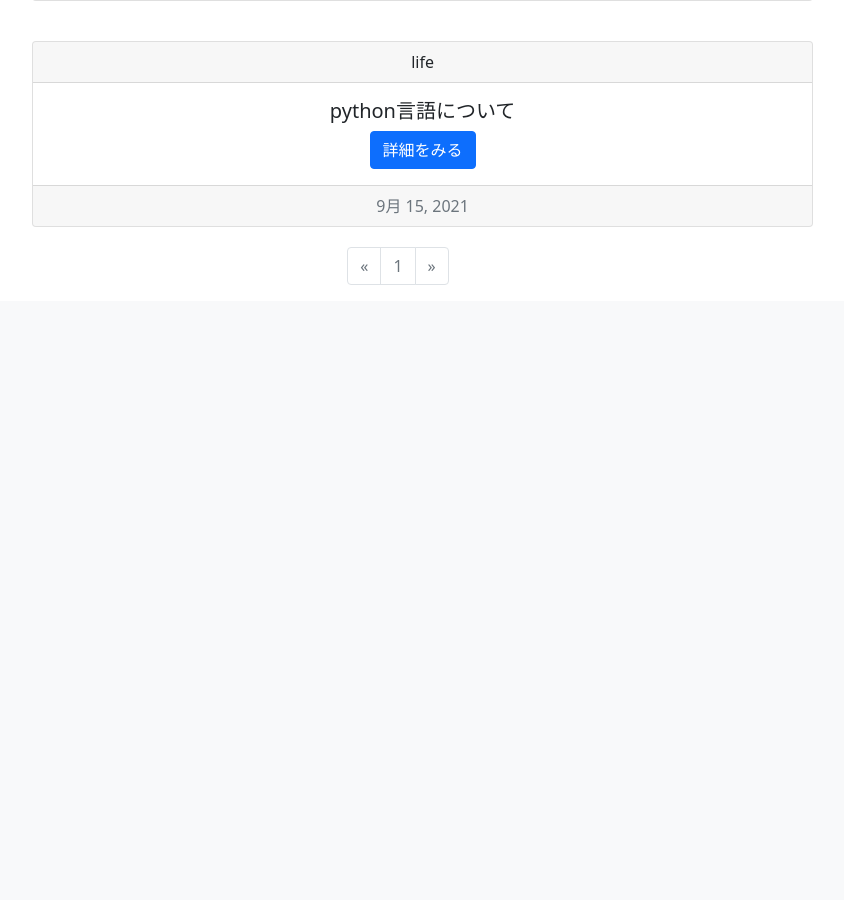
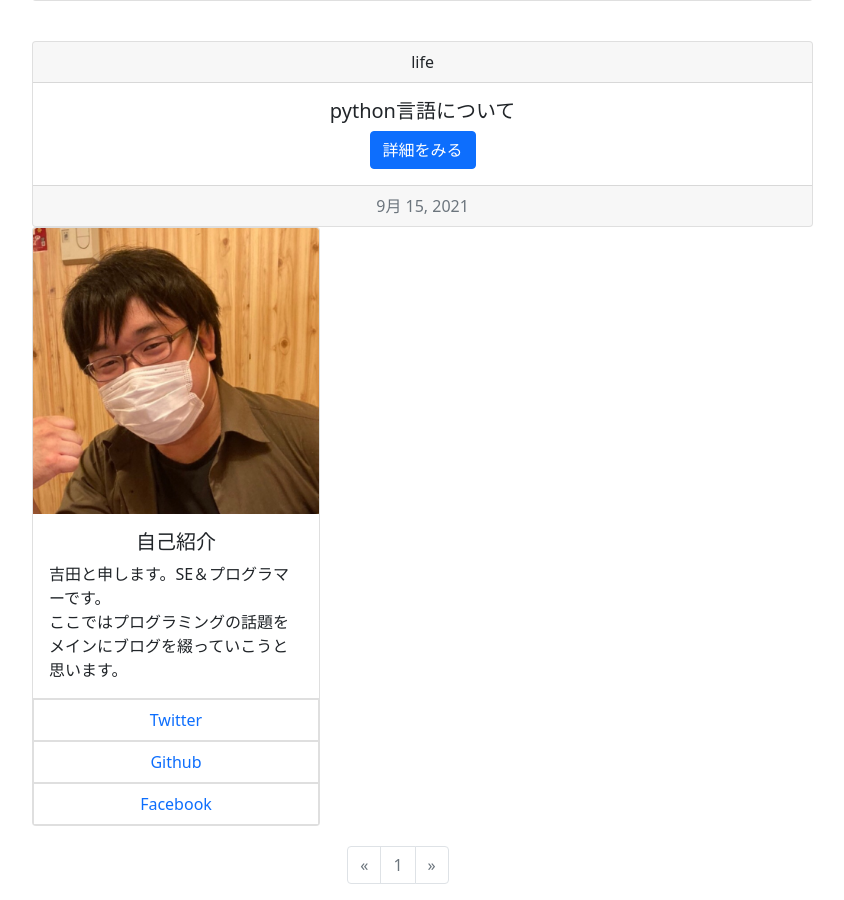
Before and after one commit to Yoshida-Programmer/Yoshida-Blog, a Django app: page / in a window 1280 px wide. Shown: the part 889-1789 px from the top of the page, without its empty margins (50-894 px from the left). Before the commit the page ends 1174 px from the top, so only its background shows below. Run offline with Django 3.2, Linux system fonts and the light colour scheme; data comes from the database, SQL or seed files in the repository; both versions use the stored data as it was after the commit; some libraries are stand-ins or nearby versions.

Commit message:
プロフィール欄追加

```diff
--- a/blogapp/static/detail_style.css
+++ b/blogapp/static/detail_style.css
@@ -48,6 +48,10 @@ h5.card-title {
     width: 100%;
 }
 
+.comment-title {
+    margin-top: 20px;
+}
+
 h2 {
     position: relative;
     padding: 0 65px;
--- a/blogapp/static/list_style.css
+++ b/blogapp/static/list_style.css
@@ -4,15 +4,36 @@
     clear: both;
 }
 
+/*リスト全体*/
 .container {
     margin-top: 50px;
 }
 
+/*ブログリスト*/
 .text-center {
     float: left;
     width: 70%;
     margin-top: 40px;
 }
+
+/*プロフィール欄*/
+.card {
+    margin-top: 40px;
+    margin-right: 100px;
+}
+
+.card-title {
+    text-align: center;
+}
+
+.list-group {
+    text-align: center;
+}
+
+.list-group a {
+    text-decoration:none;
+}
+
 
 .justify-content-center {
     margin-top: 20px;
--- a/blogapp/templates/detail.html
+++ b/blogapp/templates/detail.html
@@ -50,6 +50,8 @@
 
     </div>
 
+    <h3 class="comment-title">コメント</h3>
+
     <!--コメント-->
     {% for comment in object.comment_set.all %}
     <div class="comment-list">
--- a/blogapp/templates/list.html
+++ b/blogapp/templates/list.html
@@ -49,6 +49,19 @@
 
   {% endfor %}
 
+  <div class="card" style="width: 18rem;">
+    <img src="{% static 'my-profile.png' %}" class="card-img-top" alt="profile-image">
+    <div class="card-body">
+      <h5 class="card-title">自己紹介</h5>
+      <p class="card-text">吉田と申します。SE＆プログラマーです。<br>ここではプログラミングの話題をメインにブログを綴っていこうと思います。</p>
+    </div>
+    <ul class="list-group list-group-flush">
+      <a href="https://twitter.com/D6CLR9VGT6iYCbX"><li class="list-group-item">Twitter</li></a>
+      <a href="https://github.com/Yoshida-Programmer"><li class="list-group-item">Github</li></a>
+      <a href="#"><li class="list-group-item">Facebook</li></a>
+    </ul>
+  </div>
+
 </div>
 
 <nav>
```
Also changed, not shown: blogapp/static/my-profile.png (added), db.sqlite3.
